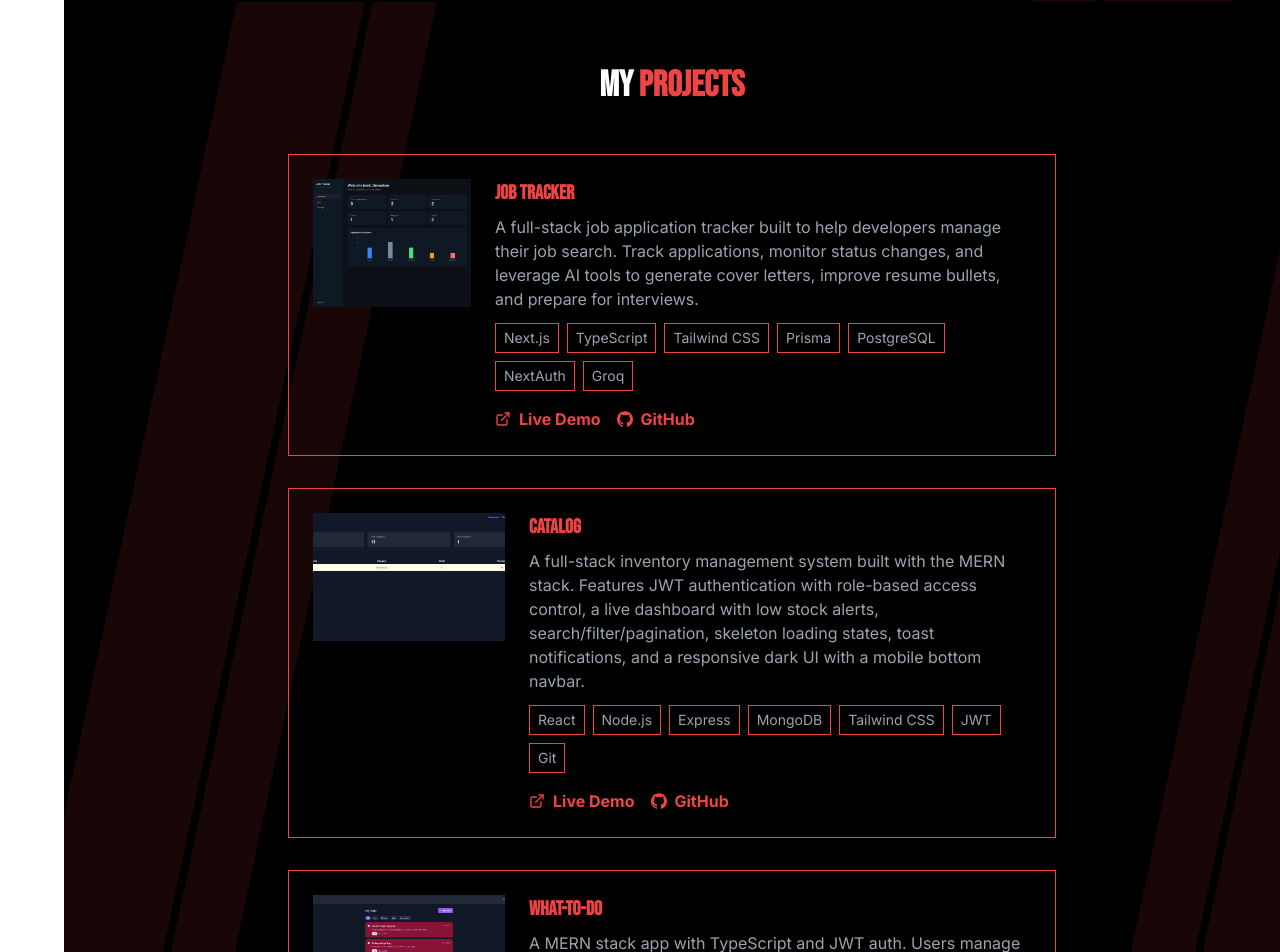
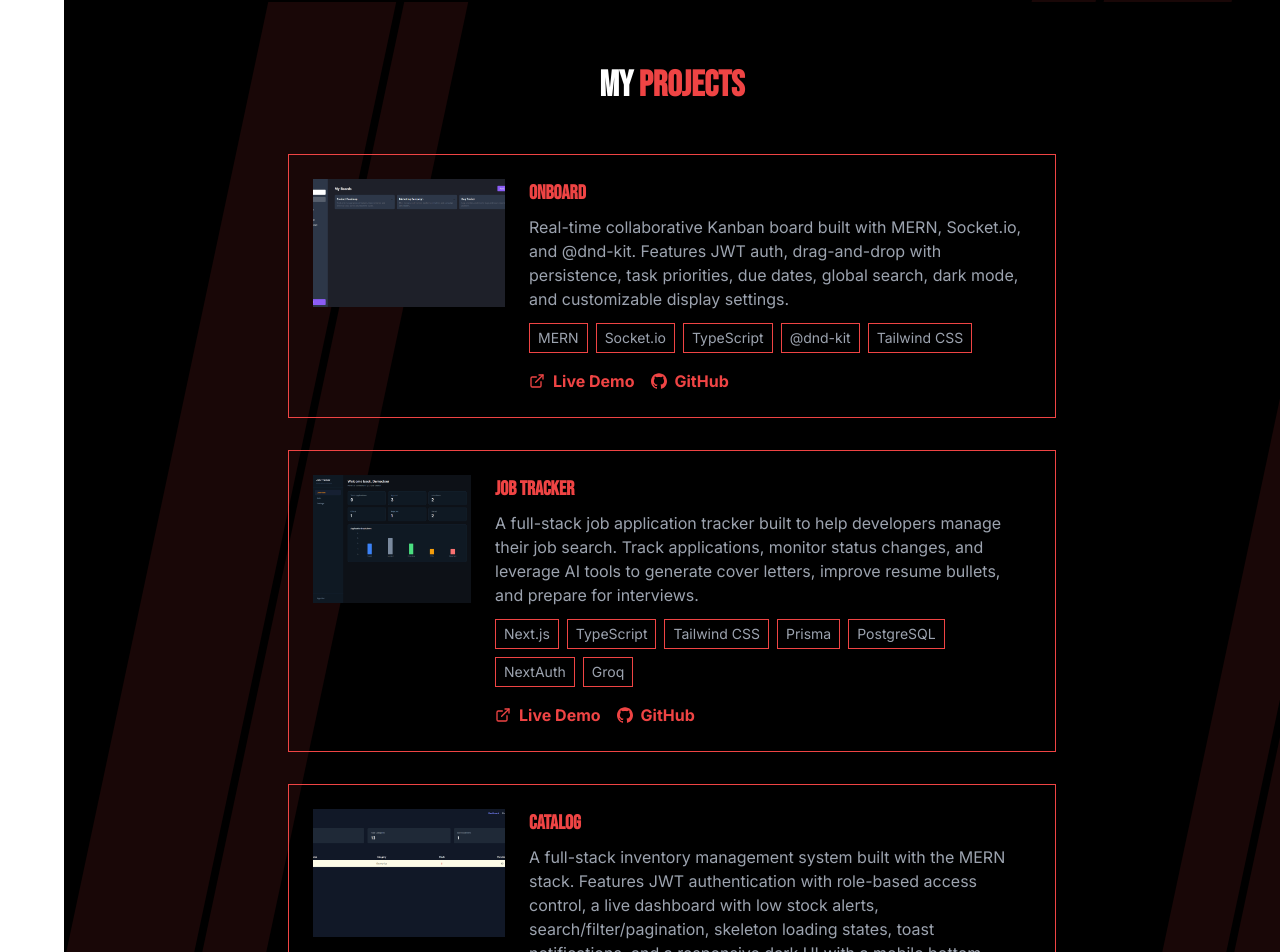
Before and after one commit to RenAmamiya0411/Website-Portfolio-v2, a React (Vite) app: page / in a window 1280 px wide. Shown: the part 2430-3382 px from the top of the page. Built offline with nearby package versions, Linux system fonts and the light colour scheme.

Commit message:
feat: update Projects and Curriculum Vitae

```diff
--- a/src/parts/Projects.tsx
+++ b/src/parts/Projects.tsx
@@ -4,12 +4,22 @@ import SkyCastImg from "../assets/projectScreenshots/SkyCast.png";
 import CataLogImg from "../assets/projectScreenshots/Cata-Log.png";
 import WhatToDoImg from "../assets/projectScreenshots/What-To-Do.png";
 import JobTrackerImg from "../assets/projectScreenshots/JobTracker.png";
+import OnBoardImg from "../assets/projectScreenshots/OnBoard.png";
 import Lightbox from "../utilities/Lightbox";
 import { useState } from "react";
 import { ExternalLink } from "lucide-react";
 import { SiGithub } from "react-icons/si";
 
 const projects = [
+  {
+    title: "OnBoard",
+    description:
+      "Real-time collaborative Kanban board built with MERN, Socket.io, and @dnd-kit. Features JWT auth, drag-and-drop with persistence, task priorities, due dates, global search, dark mode, and customizable display settings.",
+    tech: ["MERN", "Socket.io", "TypeScript", "@dnd-kit", "Tailwind CSS"],
+    demo: "https://on-board-app-srhfalcon.vercel.app/",
+    repo: "https://github.com/RenAmamiya0411/OnBoard-App",
+    thumbnail: OnBoardImg
+  },
   {
     title: "Job Tracker",
     description:
```
Also changed, not shown: src/assets/projectScreenshots/OnBoard.png (added), 1 other file (tests, documents, lock files or other folders).
